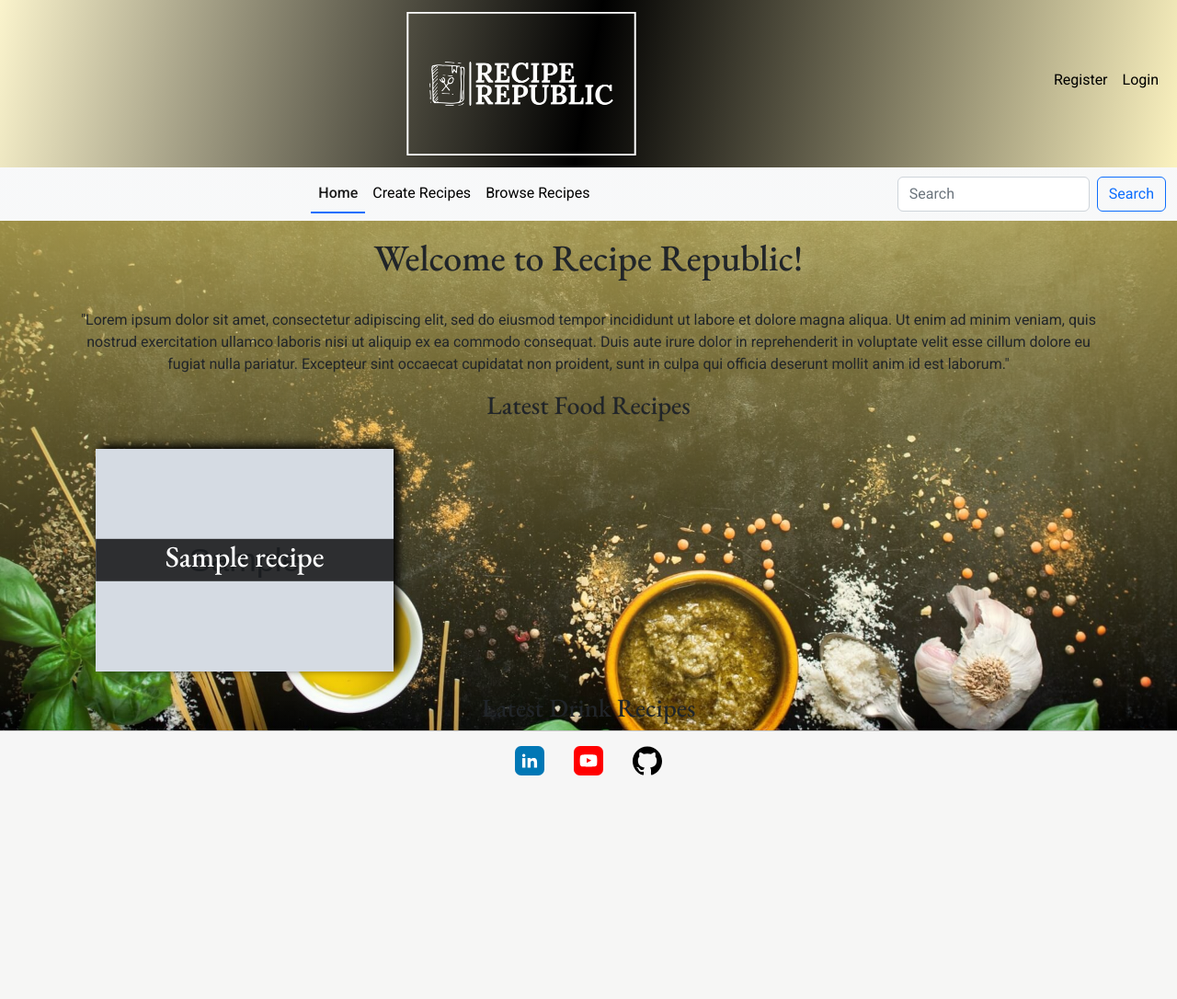
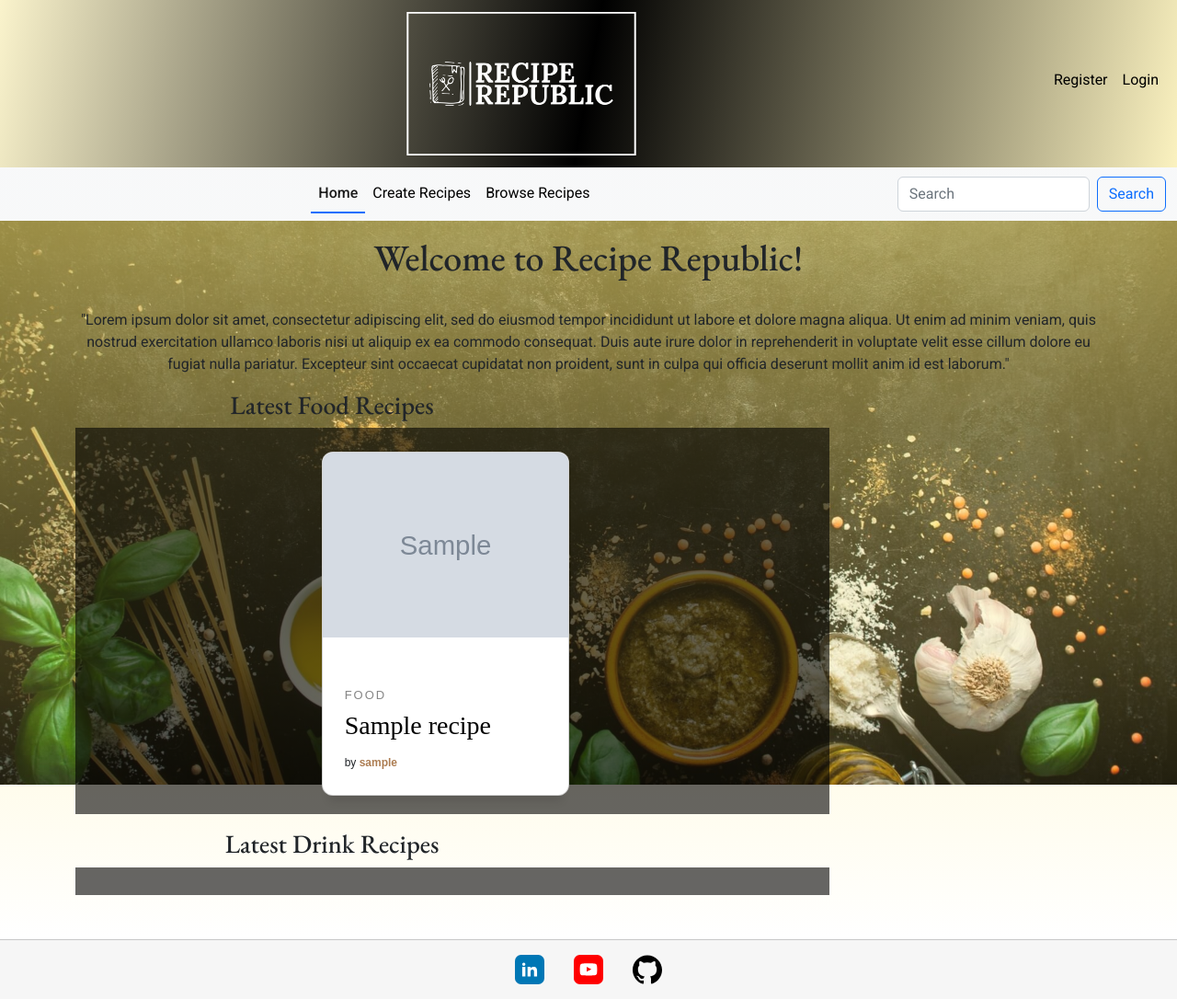
Before and after one commit to PatSvedberg/RecipeRepublic, a Django app: page / in a window 1280 px wide. Shown: the whole page at 92% size. Before the commit the page ends 843 px from the top, so only its background shows below. Run offline with Django 3.2, Linux system fonts and the light colour scheme; tables that the repository leaves empty hold one stand-in row (values such as "Sample post"); grey boxes marked "Sample" are stand-in pictures; parts of the project's set-up code (start-up, migrations or seed data) failed here and were passed over; some libraries are stand-ins or nearby versions.

Commit message:
Add new card style

```diff
--- a/recipe/templates/recipe/index.html
+++ b/recipe/templates/recipe/index.html
@@ -17,39 +17,74 @@
             anim id est laborum."
         </p>
     </section>
-    <section class="text-center">
-        <h3 class="main-title mx-auto">Latest Food Recipes</h3>
-        <div class="recipe-cont">
+</div>
+
+<div class="container">
+    <h3 class="main-title text-center">Latest Food Recipes</h3>
+    <section class="cards">
         {% for recipe in recipes %}
         {% if recipe.category == 'food' %}
-            <a href="{% url 'recipe_view' recipe.id %}" class="img-container">
-                <img src="{{recipe.image.url}}" alt="{{recipe.image_alt}}" style="width: 100%">
-                <div class="centered">
-                    <h2>{{recipe.title}}</h2>
+        <article class="card card--1">
+            <div class="card__info-hover">
+                <svg class="card__like" viewBox="0 0 24 24">
+                    <path fill="#000000"
+                        d="M12.1,18.55L12,18.65L11.89,18.55C7.14,14.24 4,11.39 4,8.5C4,6.5 5.5,5 7.5,5C9.04,5 10.54,6 11.07,7.36H12.93C13.46,6 14.96,5 16.5,5C18.5,5 20,6.5 20,8.5C20,11.39 16.86,14.24 12.1,18.55M16.5,3C14.76,3 13.09,3.81 12,5.08C10.91,3.81 9.24,3 7.5,3C4.42,3 2,5.41 2,8.5C2,12.27 5.4,15.36 10.55,20.03L12,21.35L13.45,20.03C18.6,15.36 22,12.27 22,8.5C22,5.41 19.58,3 16.5,3Z" />
+                </svg>
+                <p>{{ recipe.description }}</p>
+            </div>
+            <div>
+                <img src="{{ recipe.image.url }}" style="width: 100%" class="card__img">
+            </div>
+            <a href="{% url 'recipe_view' recipe.id %}" class="card_link">
+                <div class="card__img--hover">
+                    <img src="{{ recipe.image.url }}" style="width: 100%">
                 </div>
             </a>
+            <div class="card__info">
+                <span class="card__category">{{ recipe.category }}</span>
+                <h3 class="card__title">{{ recipe.title }}</h3>
+                <span class="card__by">by <a href="#" class="card__author" title="author">{{ recipe.user }}</a></span>
+            </div>
+        </article>
         {% endif %}
         {% endfor %}
+    </section>
 </div>
-    </section>
-    <section class="text-center">
-        <h3 class="main-title mx-auto">Latest Drink Recipes</h3>
-        <div class="recipe-cont">
+  <div class="container flex-column pt-3">
+    <h3 class="main-title text-center">Latest Drink Recipes</h3>
+    <section class="cards">
         {% for recipe in recipes %}
         {% if recipe.category == 'drink' %}
-            <a href="{% url 'recipe_view' recipe.id %}" class="img-container">
-                <img src="{{recipe.image.url}}" alt="{{recipe.image_alt}}" style="width: 100%">
-                <div class="centered">
-                    <h2>{{recipe.title}}</h2>
+        <article class="card card--1">
+            <div class="card__info-hover">
+                <svg class="card__like" viewBox="0 0 24 24">
+                    <path fill="#000000"
+                        d="M12.1,18.55L12,18.65L11.89,18.55C7.14,14.24 4,11.39 4,8.5C4,6.5 5.5,5 7.5,5C9.04,5 10.54,6 11.07,7.36H12.93C13.46,6 14.96,5 16.5,5C18.5,5 20,6.5 20,8.5C20,11.39 16.86,14.24 12.1,18.55M16.5,3C14.76,3 13.09,3.81 12,5.08C10.91,3.81 9.24,3 7.5,3C4.42,3 2,5.41 2,8.5C2,12.27 5.4,15.36 10.55,20.03L12,21.35L13.45,20.03C18.6,15.36 22,12.27 22,8.5C22,5.41 19.58,3 16.5,3Z" />
+                </svg>
+                <p>{{ recipe.description }}</p>
+            </div>
+            <div>
+                <img src="{{ recipe.image.url }}" style="width: 100%" class="card__img">
+            </div>
+            <a href="{% url 'recipe_view' recipe.id %}" class="card_link">
+                <div class="card__img--hover">
+                    <img src="{{ recipe.image.url }}" style="width: 100%">
                 </div>
             </a>
+            <div class="card__info">
+                <span class="card__category">{{ recipe.category }}</span>
+                <h3 class="card__title">{{ recipe.title }}</h3>
+                <span class="card__by">by <a href="#" class="card__author" title="author">{{ recipe.user }}</a></span>
+            </div>
+        </article>
         {% endif %}
         {% endfor %}
-        </div>
     </section>
-
 </div>
 
-
+<div class="container">
+    <div class="mt-3 mb-5">
+    </div>
+  </div>
 
 {% endblock %}
--- a/reciperepublic/settings.py
+++ b/reciperepublic/settings.py
@@ -34,7 +34,7 @@ SECRET_KEY = 'django-insecure-yy*!m1=)p$itj+t(d_%_!w)$86*p*x30!&qan!3r!yvxu+_g+k
 # SECURITY WARNING: don't run with debug turned on in production!
 DEBUG = True
 
-ALLOWED_HOSTS = ['recipe-republic.herokuapp.com', 'localhost']
+ALLOWED_HOSTS = ['recipe-republic.herokuapp.com', 'localhost','8000-patsvedberg-reciperepub-1t3vnxbhwyq.ws-eu97.gitpod.io']
 
 
 # Application definition
--- a/static/css/style.css
+++ b/static/css/style.css
@@ -24,6 +24,7 @@
     padding: 0;
     list-style: none;
     text-decoration: none;
+    box-sizing: border-box;
 }
 
 html,
@@ -38,8 +39,6 @@ body {
     background-image: url(/static/images/bg-image.jpg);
     background-repeat: no-repeat;
     background-size: cover;
-    position: relative; /* Add this line */
-    z-index: 0; /* Add this line */
 }
 
 h1,
@@ -110,8 +109,8 @@ a.nav-link {
 
 .logo {
     width: 250px;
-    height: auto; /* Adjust height as needed */
-    max-width: 100%; /* Ensure the image doesn't exceed its container */
+    height: auto;
+    max-width: 100%;
 }
 
 .active {
@@ -272,6 +271,138 @@ h3>a {
     width: 100%;
 }
 
+/*Cards*/
+
+.card-container {
+    margin-right: auto;
+    margin-left: auto;
+}
+
+.cards {
+    align-items: center;
+    align-content: center;
+    align-self: center;
+    width: 100%;
+    display: flex;
+    display: -webkit-flex;
+    justify-content: center;
+    -webkit-justify-content: center;
+    max-width: 820px;
+    background-color: rgba(0, 0, 0, 0.6);
+    padding: 10px 0 20px 10px;
+}
+
+.card__like {
+    width: 18px;
+}
+
+
+.card__img {
+  visibility: hidden;
+    background-size: cover;
+    background-position: center;
+    background-repeat: no-repeat;
+    width: 100%;
+    height: 235px;
+  border-top-left-radius: 12px;
+border-top-right-radius: 12px;
+
+}
+
+.card__info-hover {
+    position: absolute;
+    padding: 16px;
+  width: 100%;
+  opacity: 0;
+  top: 0;
+}
+
+.card__img--hover {
+  transition: 0.2s all ease-out;
+    background-size: cover;
+    background-position: center;
+    background-repeat: no-repeat;
+    width: 100%;
+  position: absolute;
+    height: 235px;
+  border-top-left-radius: 12px;
+border-top-right-radius: 12px;
+top: 0;
+
+}
+.card {
+  margin-right: 25px;
+  transition: all .4s cubic-bezier(0.175, 0.885, 0, 1);
+  background-color: #fff;
+    width: 33.3%;
+  position: relative;
+  border-radius: 12px;
+  overflow: hidden;
+  box-shadow: 0px 13px 10px -7px rgba(0, 0, 0,0.1);
+}
+
+.cards h3 {
+    color: var(--off-white)
+}
+.card:hover {
+  box-shadow: 0px 30px 18px -8px rgba(0, 0, 0,0.1);
+    transform: scale(1.10, 1.10);
+}
+
+.card__info {
+z-index: 2;
+  background-color: #fff;
+  border-bottom-left-radius: 12px;
+border-bottom-right-radius: 12px;
+   padding: 16px 24px 24px 24px;
+}
+
+.card__info h3 {
+    color: var(--black)
+}
+
+.card__category {
+    font-family: 'Raleway', sans-serif;
+    text-transform: uppercase;
+    font-size: 13px;
+    letter-spacing: 2px;
+    font-weight: 500;
+  color: #868686;
+}
+
+.card__title {
+    margin-top: 5px;
+    margin-bottom: 10px;
+    font-family: 'Roboto Slab', serif;
+}
+
+.card__by {
+    font-size: 12px;
+    font-family: 'Raleway', sans-serif;
+    font-weight: 500;
+}
+
+.card__author {
+    font-weight: 600;
+    text-decoration: none;
+    color: #AD7D52;
+}
+
+.card:hover .card__img--hover {
+    height: 100%;
+    opacity: 0.3;
+}
+
+.card:hover .card__info {
+    background-color: transparent;
+    position: relative;
+}
+
+.card:hover .card__info-hover {
+    opacity: 1;
+}
+
+
 @media screen and (min-width:40em) {
     .form {
         width: 50%;
```
Lines whose indentation alone changed are shown as unchanged.
